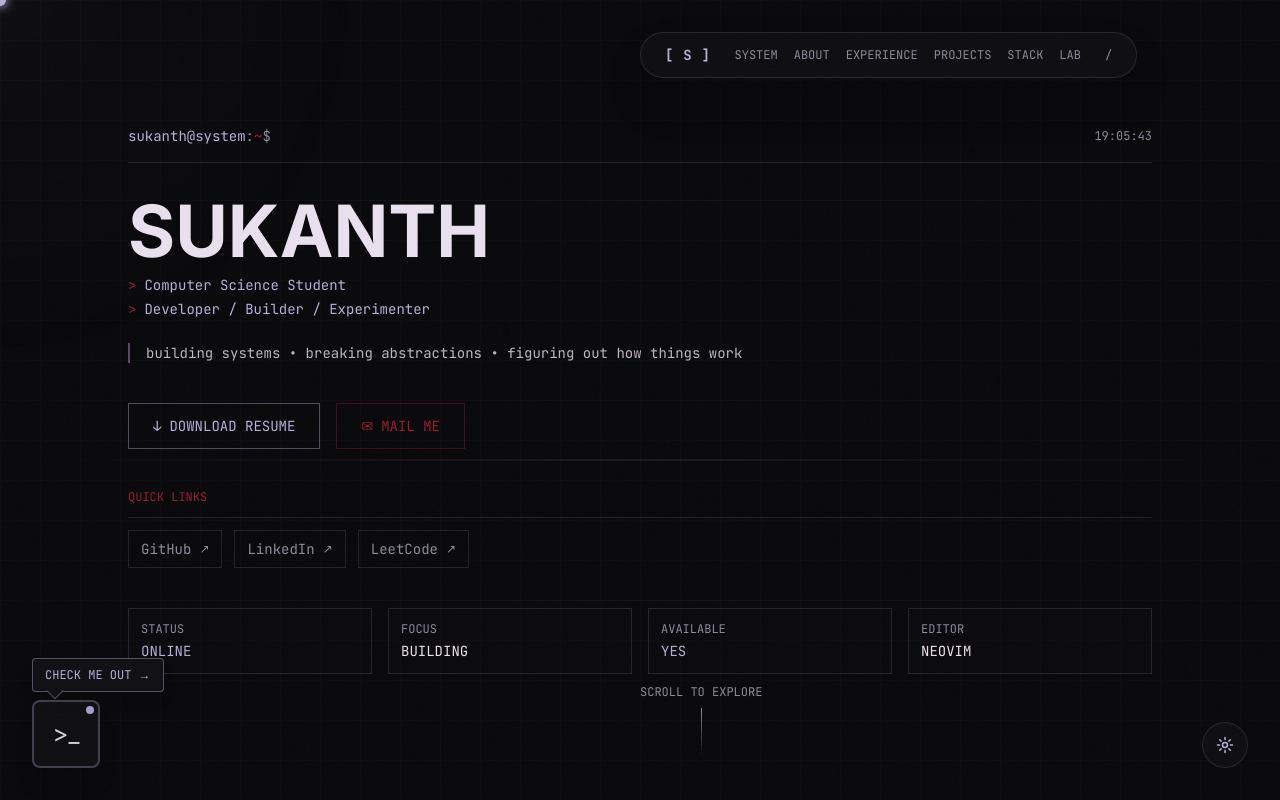
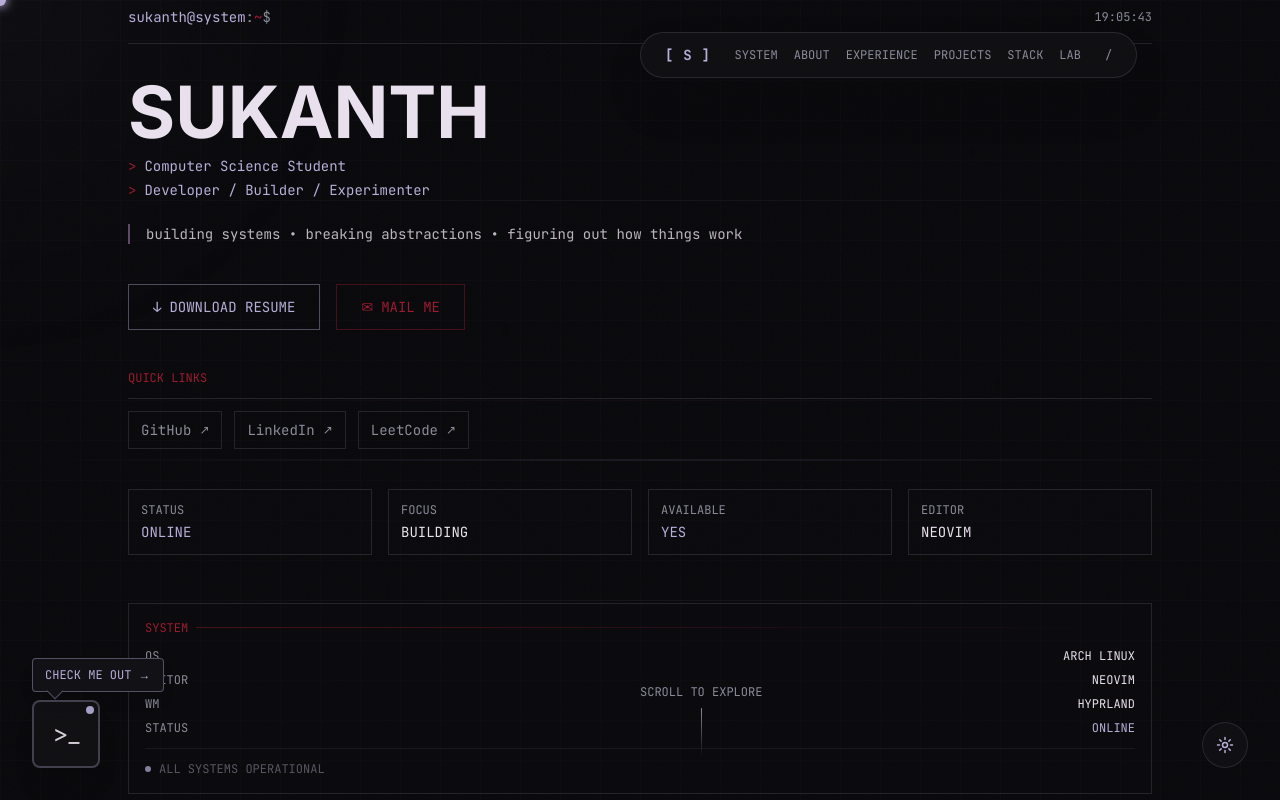
Before and after one commit to Sukanth19/portfolio, a Next.js app: page / in a window 1280 px wide. Shown: the top 800 px of the page. Built offline with nearby package versions, Linux system fonts and the light colour scheme.

Commit message:
feat: add System Telemetry component to Hero section

```diff
--- a/components/Hero.tsx
+++ b/components/Hero.tsx
@@ -3,6 +3,7 @@
 import { motion } from 'framer-motion'
 import { useEffect, useState } from 'react'
 import { socials, emailUrl, resumePath } from '@/data/socials'
+import { SystemTelemetry } from './SystemTelemetry'
 
 export function Hero() {
   const [time, setTime] = useState(new Date())
@@ -142,6 +143,11 @@ export function Hero() {
                 </motion.div>
               ))}
             </div>
+
+            {/* System Telemetry */}
+            <div className="pt-6">
+              <SystemTelemetry />
+            </div>
           </div>
 
           {/* Scroll indicator */}
--- /dev/null
+++ b/components/SystemTelemetry.tsx
@@ -0,0 +1,58 @@
+'use client'
+
+import { motion } from 'framer-motion'
+
+export function SystemTelemetry() {
+  const systemInfo = [
+    { label: 'OS', value: 'ARCH LINUX' },
+    { label: 'EDITOR', value: 'NEOVIM' },
+    { label: 'WM', value: 'HYPRLAND' },
+    { label: 'STATUS', value: 'ONLINE', highlight: true }
+  ]
+
+  return (
+    <motion.div
+      initial={{ opacity: 0, y: 10 }}
+      animate={{ opacity: 1, y: 0 }}
+      transition={{ duration: 0.6, delay: 0.4 }}
+      className="border border-gray-muted/20 bg-void-light/20 p-4 font-mono"
+    >
+      <div className="text-xs text-crimson mb-3 flex items-center gap-2">
+        <span>SYSTEM</span>
+        <div className="flex-1 h-px bg-gradient-to-r from-crimson/40 to-transparent" />
+      </div>
+
+      <div className="space-y-2">
+        {systemInfo.map((item, index) => (
+          <motion.div
+            key={item.label}
+            initial={{ opacity: 0, x: -10 }}
+            animate={{ opacity: 1, x: 0 }}
+            transition={{ duration: 0.3, delay: 0.5 + index * 0.1 }}
+            className="flex items-center justify-between text-xs"
+          >
+            <span className="text-gray-muted">{item.label}</span>
+            <span className={`${item.highlight ? 'text-lavender' : 'text-text-light'}`}>
+              {item.value}
+            </span>
+          </motion.div>
+        ))}
+      </div>
+
+      {/* Subtle status indicator */}
+      <motion.div
+        className="mt-3 pt-3 border-t border-gray-muted/10 flex items-center gap-2 text-xs text-gray-muted/60"
+        initial={{ opacity: 0 }}
+        animate={{ opacity: 1 }}
+        transition={{ delay: 1 }}
+      >
+        <motion.div
+          className="w-1.5 h-1.5 rounded-full bg-lavender"
+          animate={{ opacity: [1, 0.3, 1] }}
+          transition={{ duration: 2, repeat: Infinity }}
+        />
+        <span>ALL SYSTEMS OPERATIONAL</span>
+      </motion.div>
+    </motion.div>
+  )
+}
```
